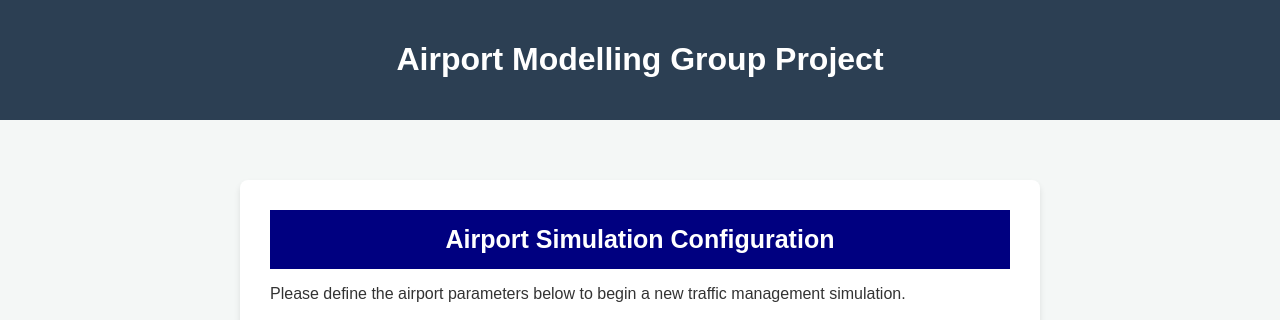
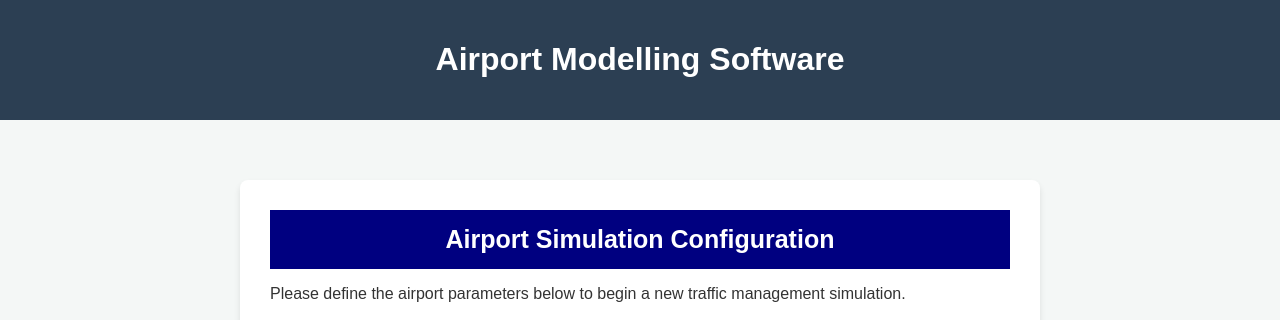
Before and after one commit to leolin25/CS261-Project, a Django app: page / in a window 1280 px wide. Shown: the top 320 px of the page. Run offline with Django 5.2, Linux system fonts and the light colour scheme.

Commit message:
Header change

```diff
--- a/src/simulation/templates/pages/base.html
+++ b/src/simulation/templates/pages/base.html
@@ -8,7 +8,7 @@
 </head>
 <body>
     <header>
-        <h1>Airport Modelling Group Project</h1>
+        <h1>Airport Modelling Software</h1>
     </header>
 
         {% block content %}
```
